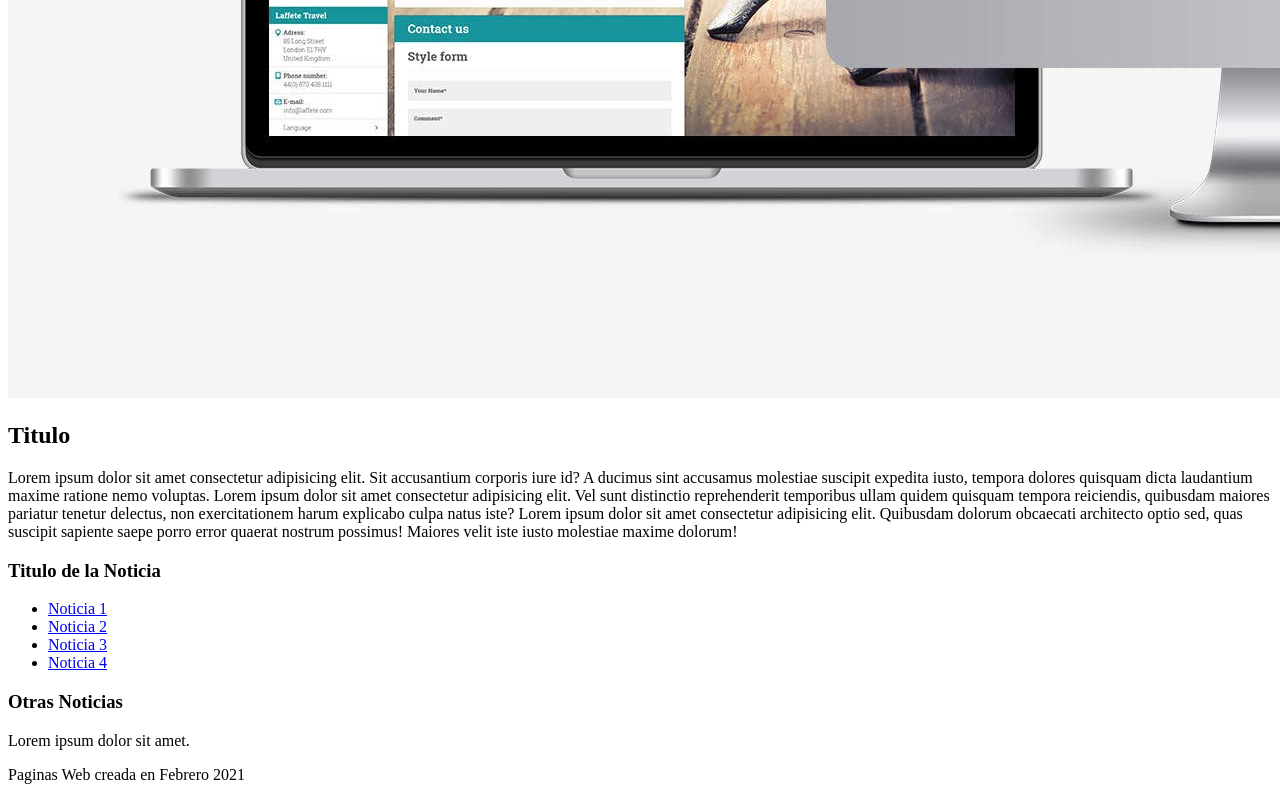
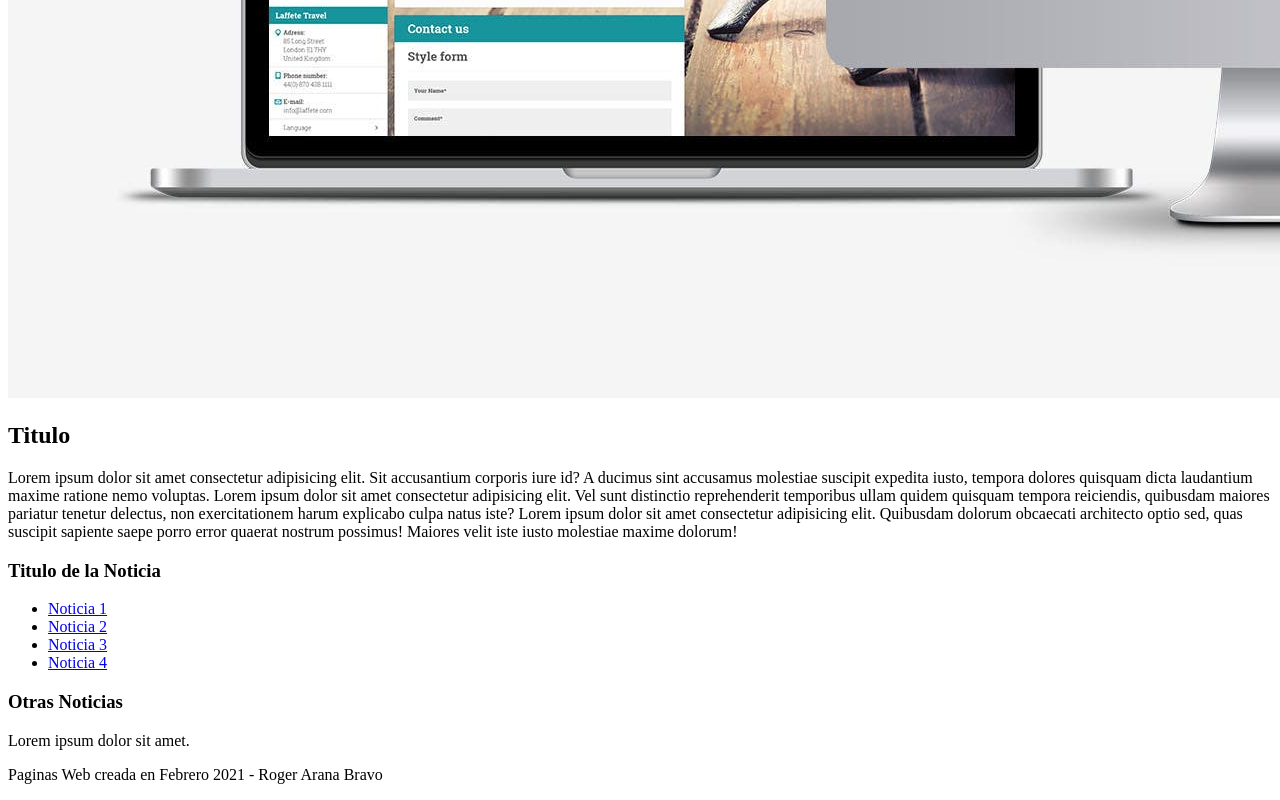
Before and after one commit to rlabest10/PracticaWebFloat, a plain HTML site: page index.html in a window 1280 px wide. Shown: the part 906-1706 px from the top of the page. Drawn offline with Linux system fonts and the light colour scheme.

Commit message:
Cambios Agregar Nombre

```diff
--- a/index.html
+++ b/index.html
@@ -45,7 +45,7 @@
             </div>
         </aside>
         <footer>
-            <p>Paginas Web creada en Febrero 2021</p>
+            <p>Paginas Web creada en Febrero 2021 - Roger Arana Bravo</p>
         </footer>
     </div>
 </body>
```
